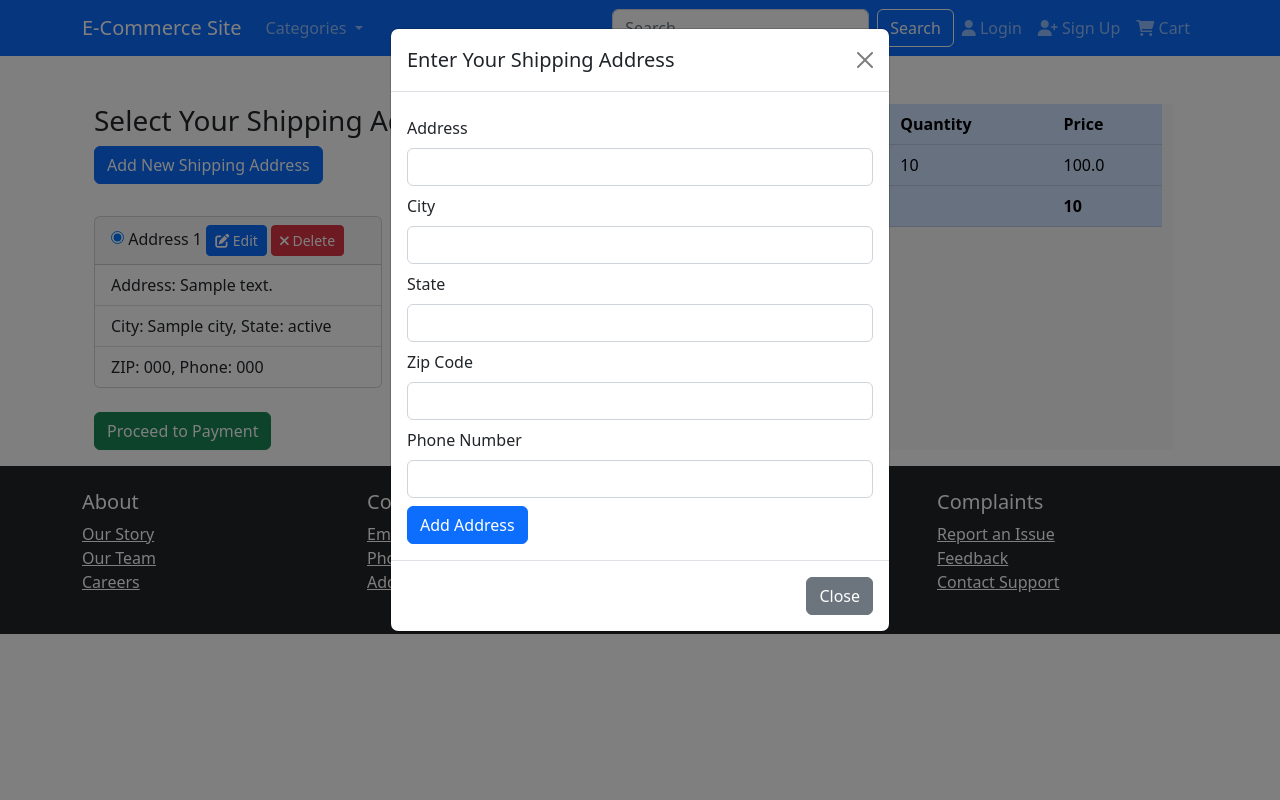
After one commit to farad-alam/Flask-Ecommerce, a Flask app: template src/ecommerce/templates/products/chekout.html in a window 1280 px wide, after a click on "Add New Shipping Address". The commit adds this page. Run offline with Flask 3, Linux system fonts and the light colour scheme; tables that the repository leaves empty hold one stand-in row (values such as "Sample post"); the template is opened without the code that fills it: values that come from a table or form of the project are taken from there, most other values are stand-ins (such as "Sample title", 1, 10 or a date in 2020); some libraries are stand-ins or nearby versions.

Commit message:
Shipping Addresses add to the chekout page

```diff
--- a/src/ecommerce/products/__init__.py
+++ b/src/ecommerce/products/__init__.py
@@ -20,7 +20,7 @@ class ProductsModelView(ModelView):
     # Add a QuerySelectField to the form for categories
     form_extra_fields = {
         'category': QuerySelectField('Category', query_factory=category_query, allow_blank=False, get_label='name'),
-        'image': ImageUploadField('Image', base_path='ecommerce/static/product/images')
+        'image': ImageUploadField('Image', base_path='src/ecommerce/static/product/images')
     }
 
     # To exclude 'category_id' from the form (since we use 'category' instead)
--- /dev/null
+++ b/src/ecommerce/products/forms.py
@@ -0,0 +1,12 @@
+from wtforms import StringField, IntegerField, SubmitField
+from wtforms.validators import DataRequired
+from flask_wtf import FlaskForm
+
+
+class ShippingAddressForm(FlaskForm):
+    address = StringField('Address', validators=[DataRequired()])
+    city = StringField('City', validators=[DataRequired()])
+    state = StringField('State', validators=[DataRequired()])
+    zip_code = IntegerField('Zip Code', validators=[DataRequired()])
+    phone = IntegerField('Phone Number', validators=[DataRequired()])
+    submit = SubmitField('Add Address')
--- a/src/ecommerce/products/models.py
+++ b/src/ecommerce/products/models.py
@@ -104,3 +104,19 @@ class Cart(db.Model, UserMixin):
 
     def get_cart_total_price(self):
         return sum(item.product.price * item.quantity for item in self.items)
+
+
+class ShippingAddress(db.Model, UserMixin):
+    id = db.Column(db.Integer, primary_key=True)
+    address = db.Column(db.String(50), nullable=False)
+    city = db.Column(db.String(25), nullable=False)
+    state = db.Column(db.String(25), nullable=False)
+    zip_code = db.Column(db.Integer, nullable=False)
+    phone = db.Column(db.Integer, nullable=False)
+    user_id = db.Column(db.Integer, db.ForeignKey('user.id'), nullable=False)
+    user = db.relationship('User', backref=db.backref('shippingaddress',lazy=True))
+    created_at = db.Column(db.DateTime, default=datetime.now)
+    updated_at = db.Column(db.DateTime, default=datetime.now, onupdate=datetime.now)
+
+    def __repr__(self):
+        return f"{self.address},{self.city},{self.state},{self.zip_code},{self.phone}"
--- a/src/ecommerce/templates/base/base.html
+++ b/src/ecommerce/templates/base/base.html
@@ -124,6 +124,8 @@
     </div>
   </footer>
 
+  <script src="https://code.jquery.com/jquery-3.5.1.min.js"></script>
   <script src="https://cdn.jsdelivr.net/npm/bootstrap@5.2.3/dist/js/bootstrap.bundle.min.js"></script>
+
 </body>
 </html>
--- a/src/ecommerce/templates/products/cart-items.html
+++ b/src/ecommerce/templates/products/cart-items.html
@@ -51,6 +51,9 @@
 
             </tbody>
         </table>
+        <div class="my-2">
+            <a class='btn btn-primary' href="{{ url_for('products_bp.chekout') }}">Checkout</a>
+        </div>
     </div>
 
 {% endblock content %}
--- /dev/null
+++ b/src/ecommerce/templates/products/chekout.html
@@ -0,0 +1,133 @@
+{% extends "base/base.html" %}
+
+{% block content %}
+<div class="container mt-5 row">
+    <div class="shipping-address col-sm-6">
+        <h3 class="">Select Your Shipping Address</h3>
+
+        <!-- Button trigger modal for Add new address -->
+        <button type="button" class="btn btn-primary mb-3" data-bs-toggle="modal" data-bs-target="#exampleModal">
+            Add New Shipping Address
+        </button>
+
+        <form method="POST" action="{{ url_for('products_bp.chekout') }}">
+            {{ form.hidden_tag() }}
+            {% if user_addresses %}
+                {% for address in user_addresses %}
+                    <div class="user-address mt-3">
+                        <div class="card" style="width: 18rem;">
+                            <div class="card-header">
+                                <input type="radio" name="selected_address" value="{{ address.id }}" {% if loop.index == 1 %}checked{% endif %}>
+                                Address {{loop.index}}
+                                <a href="{{ url_for('products_bp.edit_shipping_address', address_id=address.id) }}" class="btn btn-primary btn-sm">
+                                    <i class="fas fa-edit"></i> Edit
+                                </a>
+                                <a href="{{ url_for('products_bp.delete_shipping_address', address_id=address.id) }}" class="btn btn-danger btn-sm">
+                                    <i class="fas fa-remove"></i> Delete
+                                </a>
+                            </div>
+                            <ul class="list-group list-group-flush">
+                                <li class="list-group-item">Address: {{address.address}}</li>
+                                <li class="list-group-item">City: {{address.city}}, State: {{address.state}}</li>
+                                <li class="list-group-item">ZIP: {{address.zip_code}}, Phone: {{address.phone}}</li>
+                            </ul>
+                        </div>
+                    </div>
+                {% endfor %}
+            {% endif %}
+
+            <div class="form-group mt-2">
+                <button type="submit" class="btn btn-success mt-3">Proceed to Payment</button>
+            </div>
+        </form>
+    </div>
+
+    <div class="order-summary bg-light col-sm-6">
+        <div class="products">
+            <div class="table-responsive">
+                <table class="table table-primary">
+                    <thead>
+                        <tr>
+                            <th scope="col">Title</th>
+                            <th scope="col">Quantity</th>
+                            <th scope="col">Price</th>
+                        </tr>
+                    </thead>
+                    <tbody>
+                        {% for cart_item in cart_items %}
+                            <tr class="">
+                                <td>{{ cart_item.product.title }}</td>
+                                <td>{{ cart_item.quantity }}</td>
+                                <td>{{ cart_item.get_cart_item_total_price() }}</td>
+                            </tr>
+                        {% endfor %}
+                        <tr class='fw-bold'>
+                            <td>Total Price</td>
+                            <td></td>
+                            <td>{{ cart_total }}</td>
+                        </tr>
+                    </tbody>
+                </table>
+            </div>
+        </div>
+    </div>
+</div>
+
+<!-- Modal For Add New Address -->
+<div class="modal fade" id="exampleModal" tabindex="-1" aria-labelledby="exampleModalLabel" aria-hidden="true">
+    <div class="modal-dialog">
+        <div class="modal-content">
+            <div class="modal-header">
+                <h5 class="modal-title" id="exampleModalLabel">Enter Your Shipping Address</h5>
+                <button type="button" class="btn-close" data-bs-dismiss="modal" aria-label="Close"></button>
+            </div>
+            <div class="modal-body">
+                <form method="POST" >
+                    {{ form.hidden_tag() }}
+                    <div class="form-group mt-2">
+                        {{ form.address.label(class="form-label") }}
+                        {{ form.address(class="form-control") }}
+                        {% for error in form.address.errors %}
+                            <div class="alert alert-danger mt-1">{{ error }}</div>
+                        {% endfor %}
+                    </div>
+                    <div class="form-group mt-2">
+                        {{ form.city.label(class="form-label") }}
+                        {{ form.city(class="form-control") }}
+                        {% for error in form.city.errors %}
+                            <div class="alert alert-danger mt-1">{{ error }}</div>
+                        {% endfor %}
+                    </div>
+                    <div class="form-group mt-2">
+                        {{ form.state.label(class="form-label") }}
+                        {{ form.state(class="form-control") }}
+                        {% for error in form.state.errors %}
+                            <div class="alert alert-danger mt-1">{{ error }}</div>
+                        {% endfor %}
+                    </div>
+                    <div class="form-group mt-2">
+                        {{ form.zip_code.label(class="form-label") }}
+                        {{ form.zip_code(class="form-control") }}
+                        {% for error in form.zip_code.errors %}
+                            <div class="alert alert-danger mt-1">{{ error }}</div>
+                        {% endfor %}
+                    </div>
+                    <div class="form-group mt-2">
+                        {{ form.phone.label(class="form-label") }}
+                        {{ form.phone(class="form-control") }}
+                        {% for error in form.phone.errors %}
+                            <div class="alert alert-danger mt-1">{{ error }}</div>
+                        {% endfor %}
+                    </div>
+                    <div class="form-group mt-2">
+                        {{ form.submit(class="btn btn-primary") }}
+                    </div>
+                </form>
+            </div>
+            <div class="modal-footer">
+                <button type="button" class="btn btn-secondary" data-bs-dismiss="modal">Close</button>
+            </div>
+        </div>
+    </div>
+</div>
+{% endblock content %}
--- a/src/ecommerce/templates/users/register.html
+++ b/src/ecommerce/templates/users/register.html
@@ -5,7 +5,7 @@
 <div class='d-flex justify-content-center'>
     <div class="container row bg-light">
         <div class="col-8">
-            <h1 class="mt-5">Create Your Account</h1>
+        <h1 class="mt-5">Create Your Account</h1>
         <form method="POST" enctype="multipart/form-data">
             {{ form.hidden_tag() }}
             <div class="form-group mt-2">
```
Also changed, not shown: requirments.txt (added, +30 -0 lines), src/ecommerce/products/routes.py (+95 -7 lines), src/ecommerce/templates/products/edit_shipping_address.html (added, +53 -0 lines), src/ecommerce/templates/products/test.html (added, +143 -0 lines), src/instance/ecommerce.db, 1 other file.
